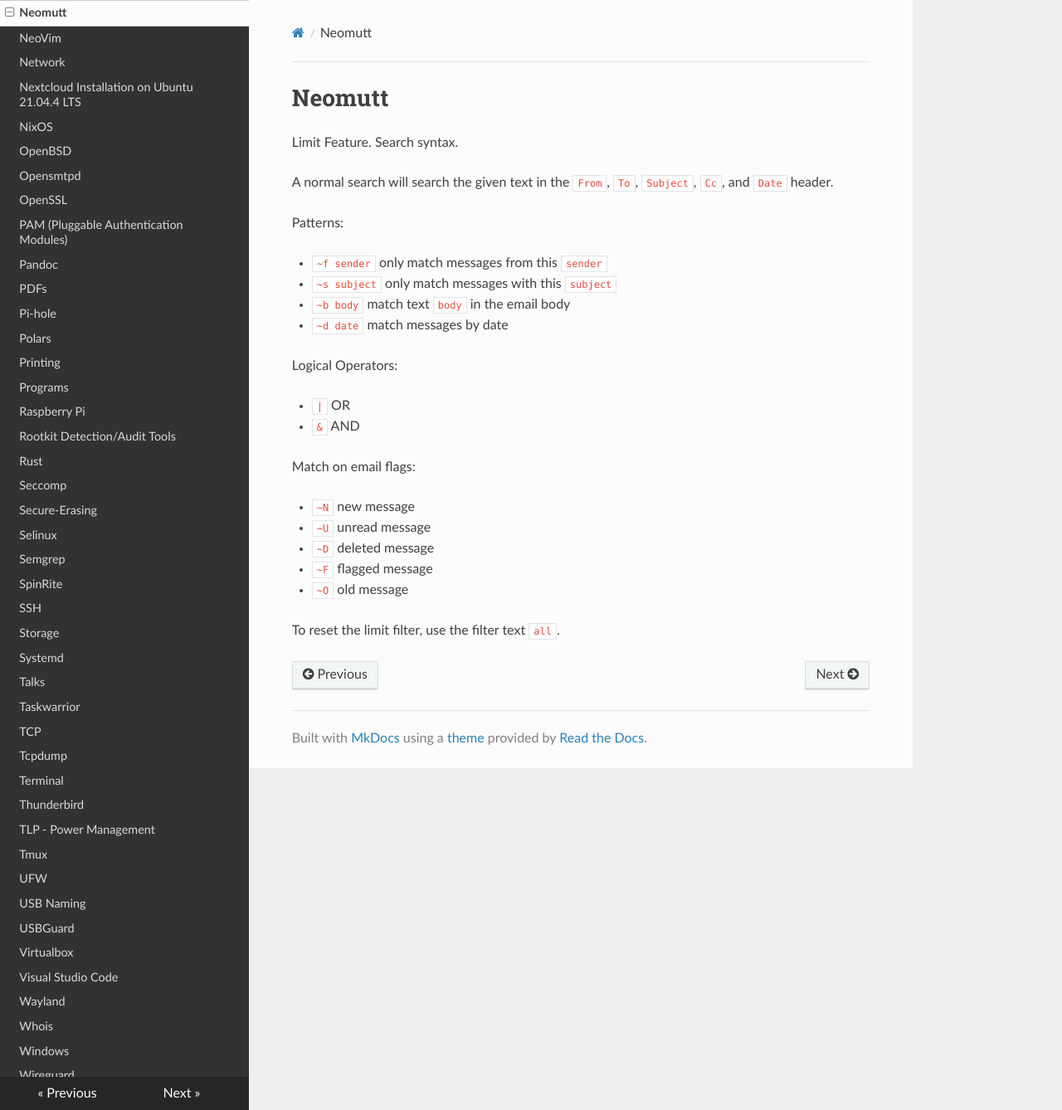
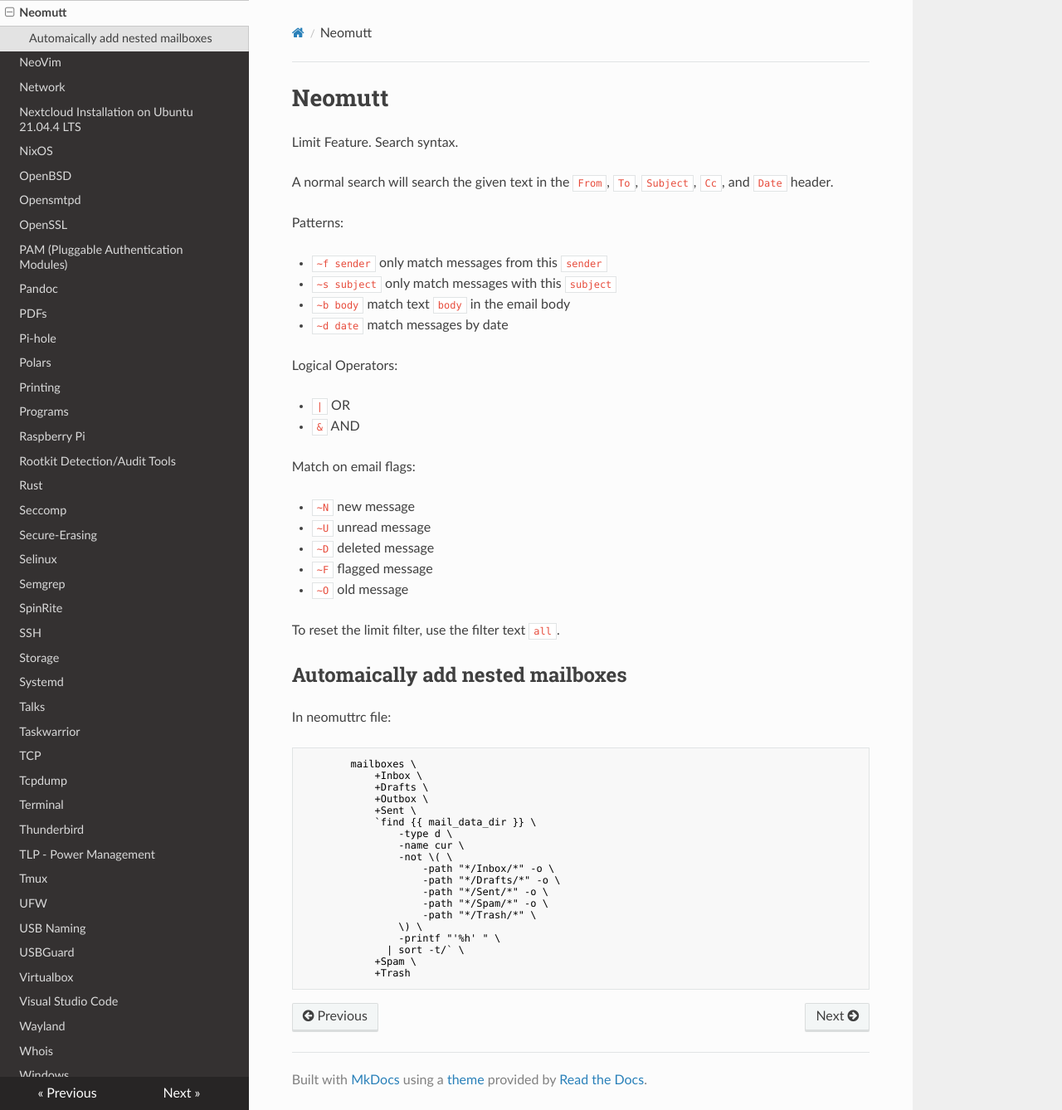
Before and after one commit to Maaxxs/wiki, an MkDocs documentation site: the page built from docs/neomutt.md, in a window 1280 px wide and 1338 px high. Shown: the whole window at 83% size. Built offline with MkDocs 1.6.1, drawn with Linux system fonts in a browser that asks for light colours; nearby versions of some CDN libraries.

Commit message:
neomutt: automatically detect nested mail dirs

````diff
--- a/docs/neomutt.md
+++ b/docs/neomutt.md
@@ -25,3 +25,30 @@ Match on email flags:
 * `~O` old message
 
 To reset the limit filter, use the filter text `all`.
+
+
+## Automaically add nested mailboxes
+
+In neomuttrc file:
+
+```conf
+        mailboxes \
+            +Inbox \
+            +Drafts \
+            +Outbox \
+            +Sent \
+            `find {{ mail_data_dir }} \
+                -type d \
+                -name cur \
+                -not \( \
+                    -path "*/Inbox/*" -o \
+                    -path "*/Drafts/*" -o \
+                    -path "*/Sent/*" -o \
+                    -path "*/Spam/*" -o \
+                    -path "*/Trash/*" \
+                \) \
+                -printf "'%h' " \
+              | sort -t/` \
+            +Spam \
+            +Trash
+```
````
